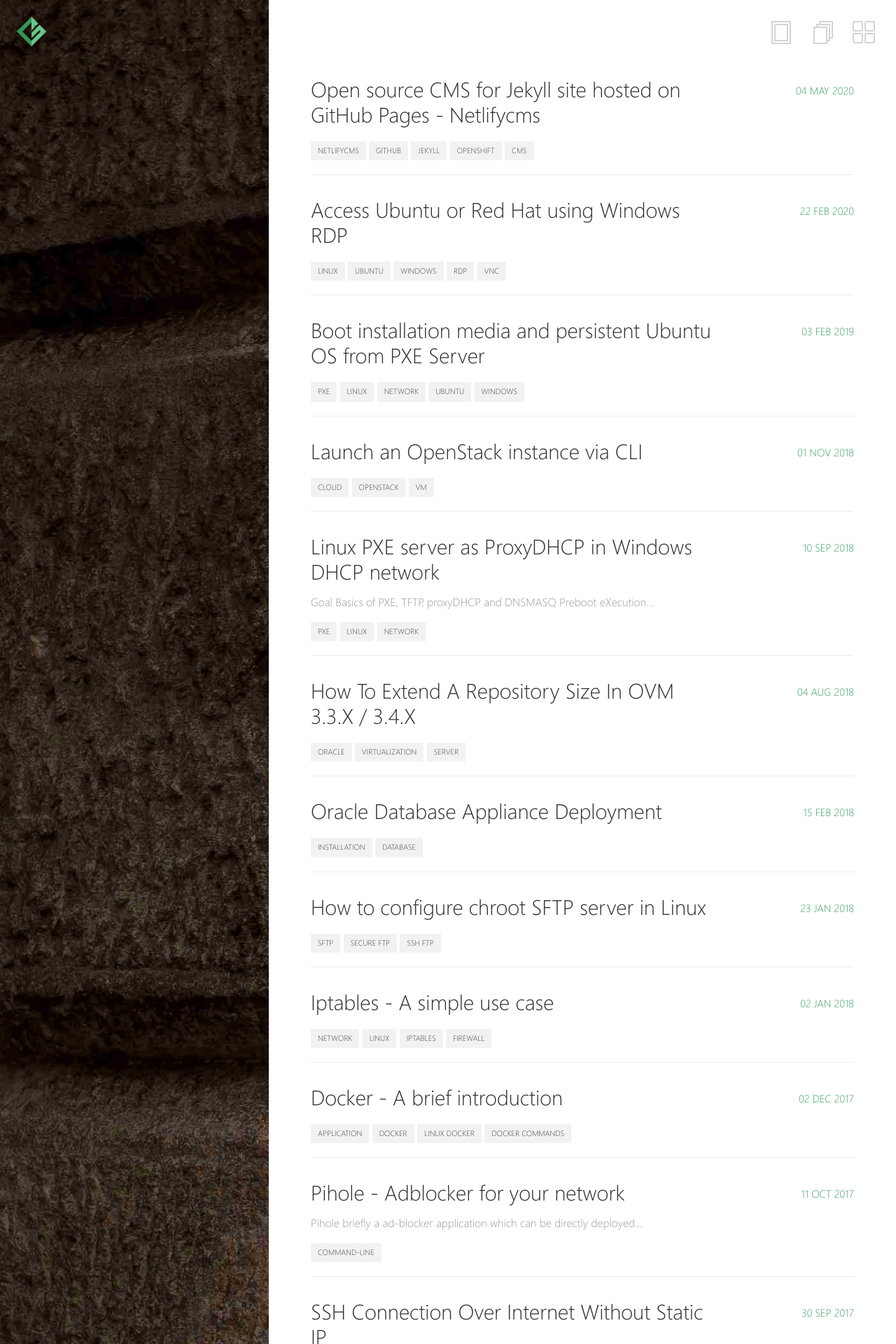
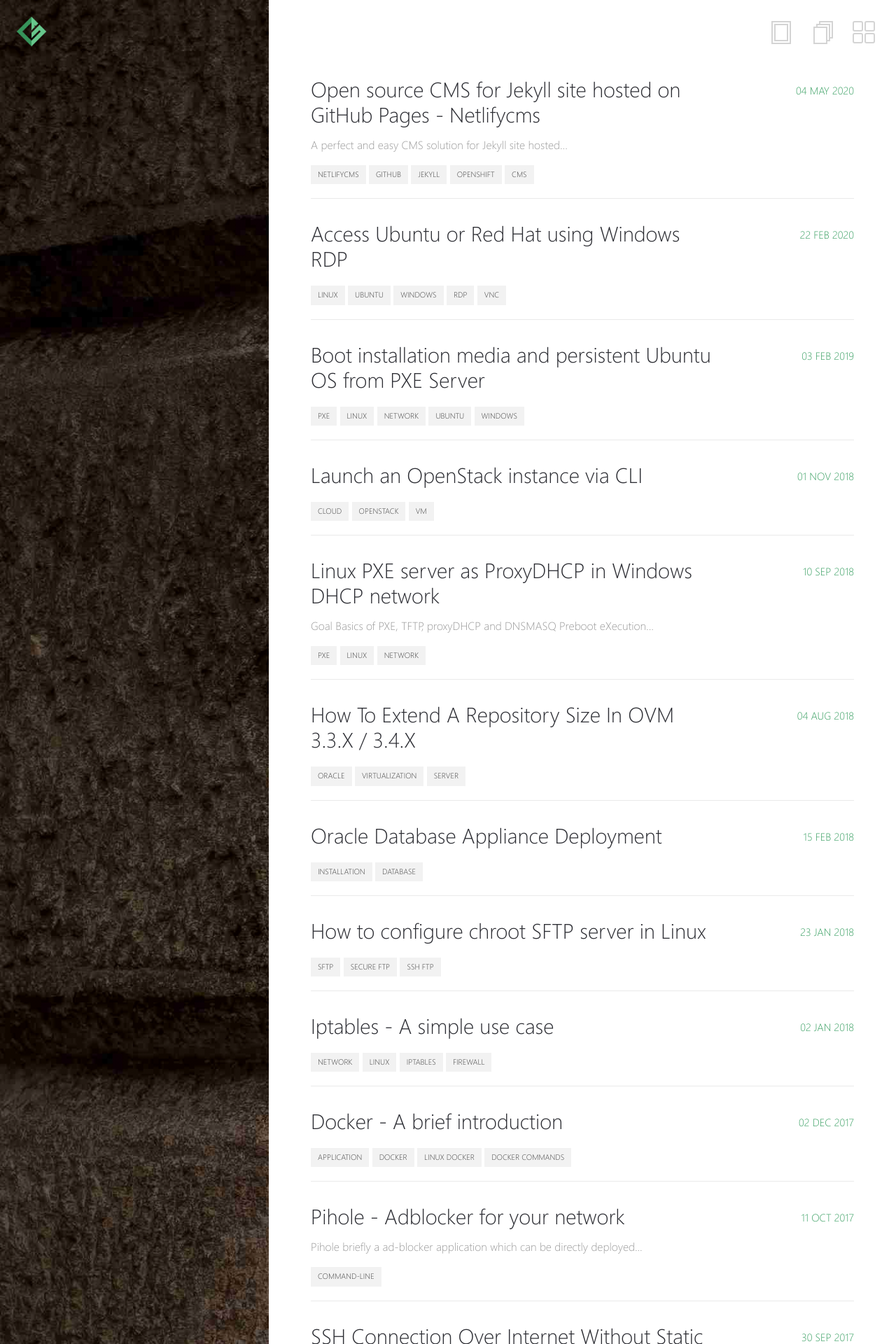
Before and after one commit to kevydotvinu/gnulinuxmate.com, a Jekyll site: the page built from _pages/posts.md, in a window 1280 px wide. Shown: the top 1920 px of the page at 70% size. Built offline with Jekyll 4.4.1, drawn with Linux system fonts in a browser that asks for light colours.

Commit message:
Update Posts “2020-05-04-open-source-cms-for-jekyll-site-hosted-on-github-pages-netlifycms”

```diff
--- a/_posts/2020-05-04-open-source-cms-for-jekyll-site-hosted-on-github-pages-netlifycms.md
+++ b/_posts/2020-05-04-open-source-cms-for-jekyll-site-hosted-on-github-pages-netlifycms.md
@@ -4,9 +4,11 @@
 title: Open source CMS for Jekyll site hosted on GitHub Pages - Netlifycms
 date: 2020-05-04 09:49am
 image: /images/uploads/home.png
+share-img: /images/uploads/jekyll.jpg
+excerpt: A perfect and easy CMS solution for Jekyll site hosted on GitHub Pages.
 logo: /images/uploads/jekyll.jpg
+tags: Netlifycms GitHub Jekyll OpenShift CMS
 description: A step-by-step instructions to facilitate Netlifycms on GitHub Pages.
-tags: Netlifycms GitHub Jekyll OpenShift CMS
 ---
 * toc
 {:toc}
```
